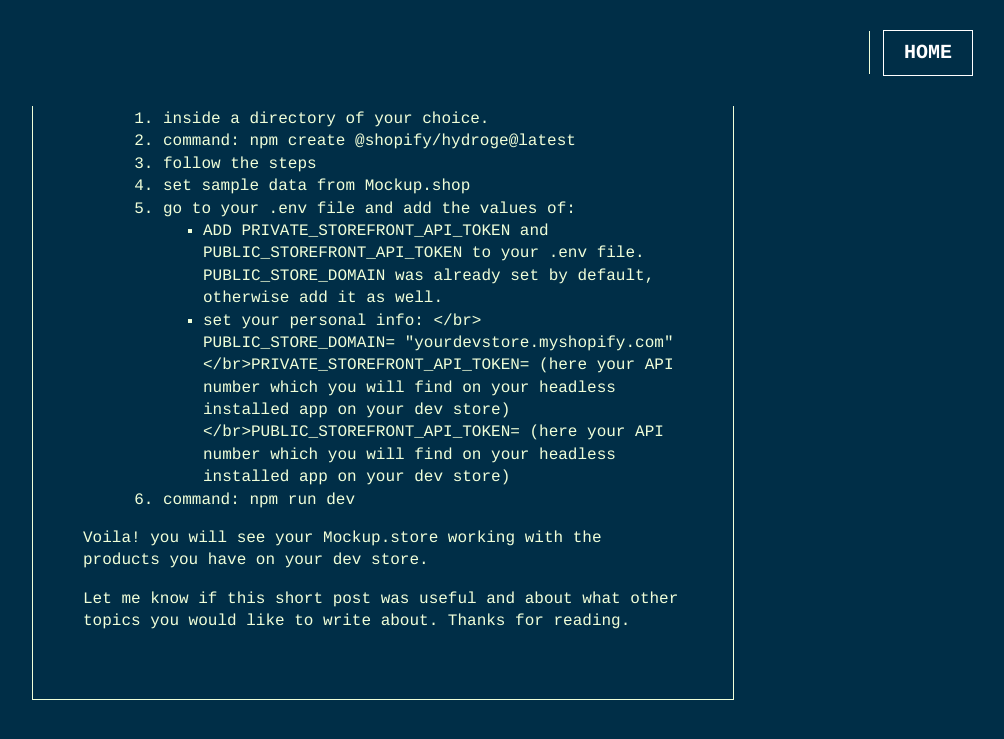
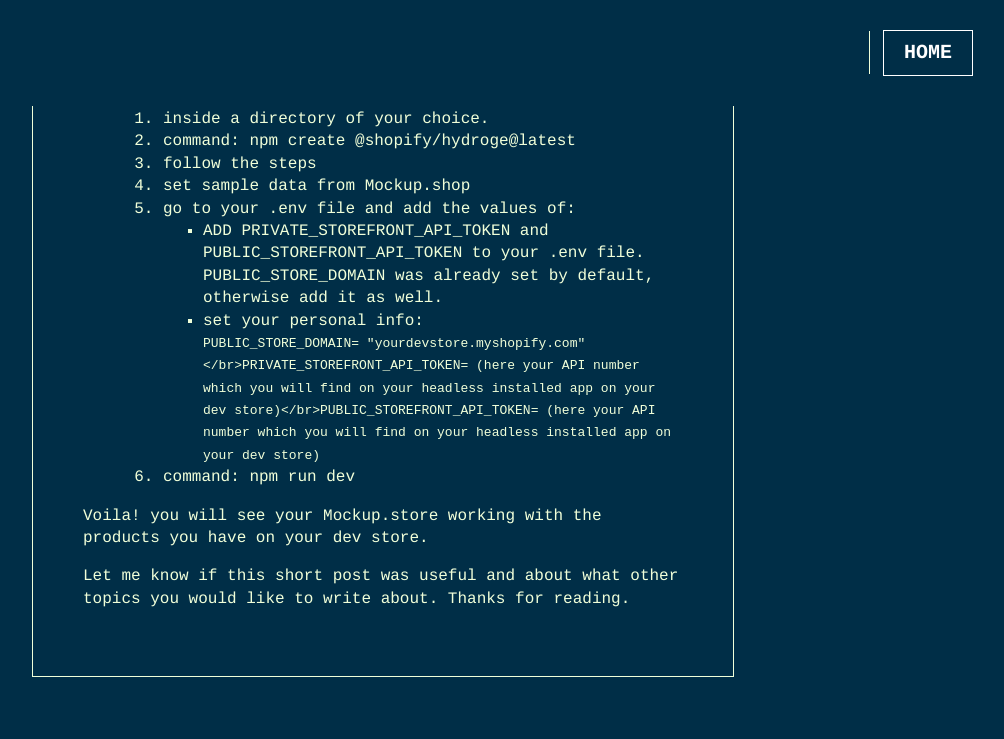
Before and after one commit to yurith-rubio/yurith-says, a Jekyll site: the page built from _posts/2024-03-22-hydrogen-shopify-store-setup.md, in a window 1280 px wide and 900 px high, scrolled down 931 px. Shown: the top 739 px of the window, without its empty margins (267-1271 px from the left). Built offline with Jekyll 4.4.1, drawn with Linux system fonts in a browser that asks for light colours.

Commit message:
code tag

```diff
--- a/_posts/2024-03-22-hydrogen-shopify-store-setup.md
+++ b/_posts/2024-03-22-hydrogen-shopify-store-setup.md
@@ -28,7 +28,8 @@ If you are looking for how to setup a Hydrogen store as a developer without payi
             <li>go to your .env file and add the values of:</li>
             <ul>
                 <li>ADD PRIVATE_STOREFRONT_API_TOKEN and PUBLIC_STOREFRONT_API_TOKEN to your .env file. PUBLIC_STORE_DOMAIN was already set by default, otherwise add it as well.</li>
-                <li>set your personal info: </br> PUBLIC_STORE_DOMAIN= "yourdevstore.myshopify.com"</br>PRIVATE_STOREFRONT_API_TOKEN= (here your API number which you will find on your headless installed app on your dev store)</br>PUBLIC_STOREFRONT_API_TOKEN= (here your API number which you will find on your headless installed app on your dev store)</li>
+                <li>set your personal info: </li>
+                    <code> PUBLIC_STORE_DOMAIN= "yourdevstore.myshopify.com"</br>PRIVATE_STOREFRONT_API_TOKEN= (here your API number which you will find on your headless installed app on your dev store)</br>PUBLIC_STOREFRONT_API_TOKEN= (here your API number which you will find on your headless installed app on your dev store)</code>
             </ul>
             <li>command: npm run dev</li>
         </ol>
```
